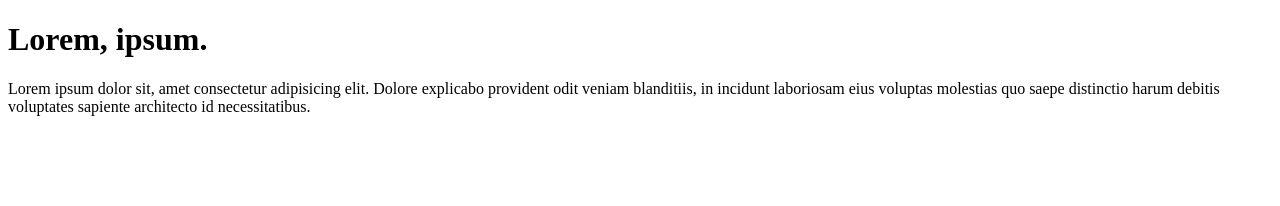
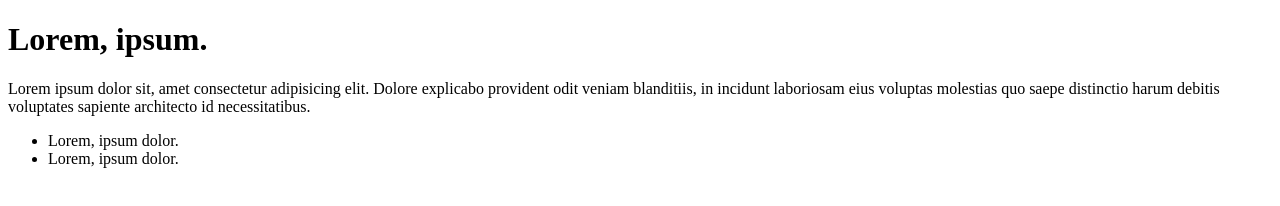
Before and after one commit to wahyuyp7/git_test, a plain HTML site: page index.html in a window 1280 px wide. Drawn offline with Linux system fonts and the light colour scheme.

Commit message:
second commit!

```diff
--- a/index.html
+++ b/index.html
@@ -8,5 +8,9 @@
 <body>
     <h1>Lorem, ipsum.</h1>
     <p>Lorem ipsum dolor sit, amet consectetur adipisicing elit. Dolore explicabo provident odit veniam blanditiis, in incidunt laboriosam eius voluptas molestias quo saepe distinctio harum debitis voluptates sapiente architecto id necessitatibus.</p>
+    <ul>
+        <li>Lorem, ipsum dolor.</li>
+        <li>Lorem, ipsum dolor.</li>
+    </ul>
 </body>
 </html>
```
